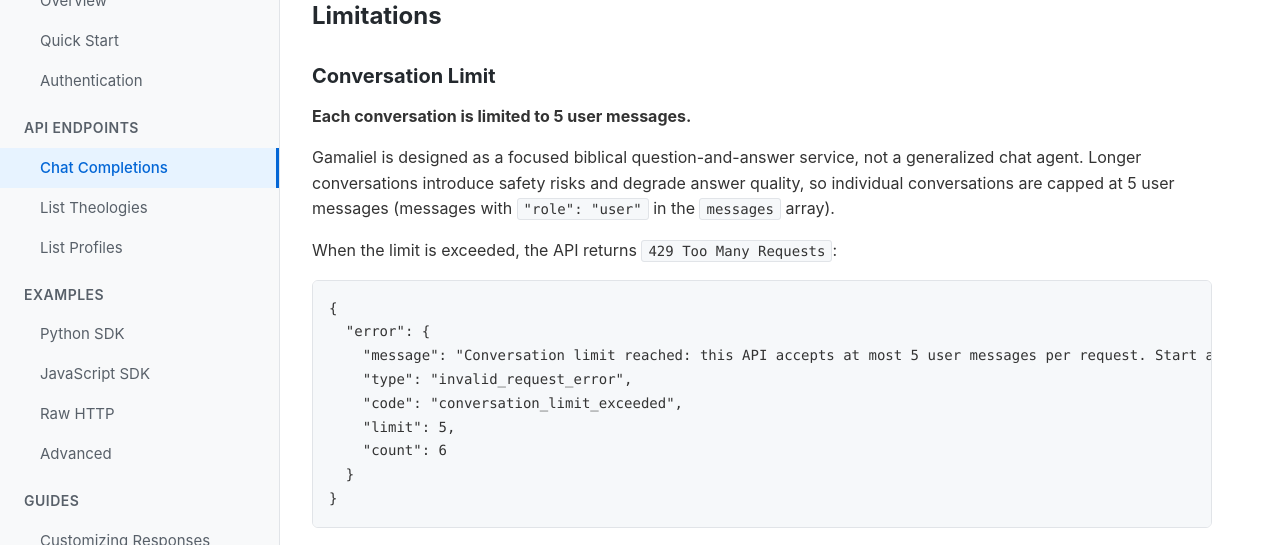
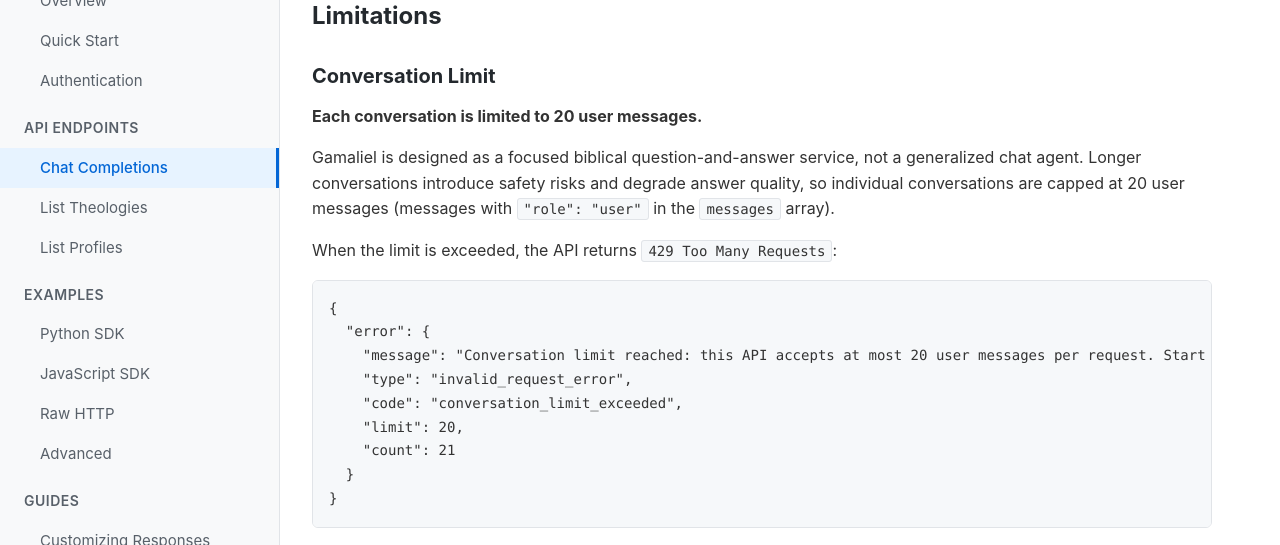
Before and after one commit to gamaliel-ai/gamaliel-api, a Jekyll site: the page built from docs/endpoints/chat-completions.md, in a window 1280 px wide and 900 px high, scrolled down 2984 px. Shown: the part 154-699 px from the top of the window. Built offline with Jekyll 4.4.1, drawn with Linux system fonts in a browser that asks for light colours.

Commit message:
docs: document 20 user messages per conversation limit
Made-with: Cursor

````diff
--- a/docs/endpoints/chat-completions.md
+++ b/docs/endpoints/chat-completions.md
@@ -121,20 +121,20 @@ data: [DONE]
 
 ### Conversation Limit
 
-**Each conversation is limited to 5 user messages.**
+**Each conversation is limited to 20 user messages.**
 
-Gamaliel is designed as a focused biblical question-and-answer service, not a generalized chat agent. Longer conversations introduce safety risks and degrade answer quality, so individual conversations are capped at 5 user messages (messages with `"role": "user"` in the `messages` array).
+Gamaliel is designed as a focused biblical question-and-answer service, not a generalized chat agent. Longer conversations introduce safety risks and degrade answer quality, so individual conversations are capped at 20 user messages (messages with `"role": "user"` in the `messages` array).
 
 When the limit is exceeded, the API returns `429 Too Many Requests`:
 
 ```json
 {
   "error": {
-    "message": "Conversation limit reached: this API accepts at most 5 user messages per request. Start a new conversation to continue.",
+    "message": "Conversation limit reached: this API accepts at most 20 user messages per request. Start a new conversation to continue.",
     "type": "invalid_request_error",
     "code": "conversation_limit_exceeded",
-    "limit": 5,
-    "count": 6
+    "limit": 20,
+    "count": 21
   }
 }
 ```
--- a/llms.txt
+++ b/llms.txt
@@ -112,9 +112,9 @@ print(response.choices[0].message.content)
 
 ## Important Limitations
 
-❌ **Conversations are limited to 5 user messages**
+❌ **Conversations are limited to 20 user messages**
 - Gamaliel is a focused Q&A service, not a generalized chat agent
-- When `messages` contains more than 5 entries with `"role": "user"`, the API returns `429` with `code: "conversation_limit_exceeded"`
+- When `messages` contains more than 20 entries with `"role": "user"`, the API returns `429` with `code: "conversation_limit_exceeded"`
 - Start a new conversation (fresh `messages` array) to continue
 - Only `"role": "user"` messages count — `system` and `assistant` messages do not
 
````
Also changed, not shown: docs/errors.md (+4 -4 lines).
